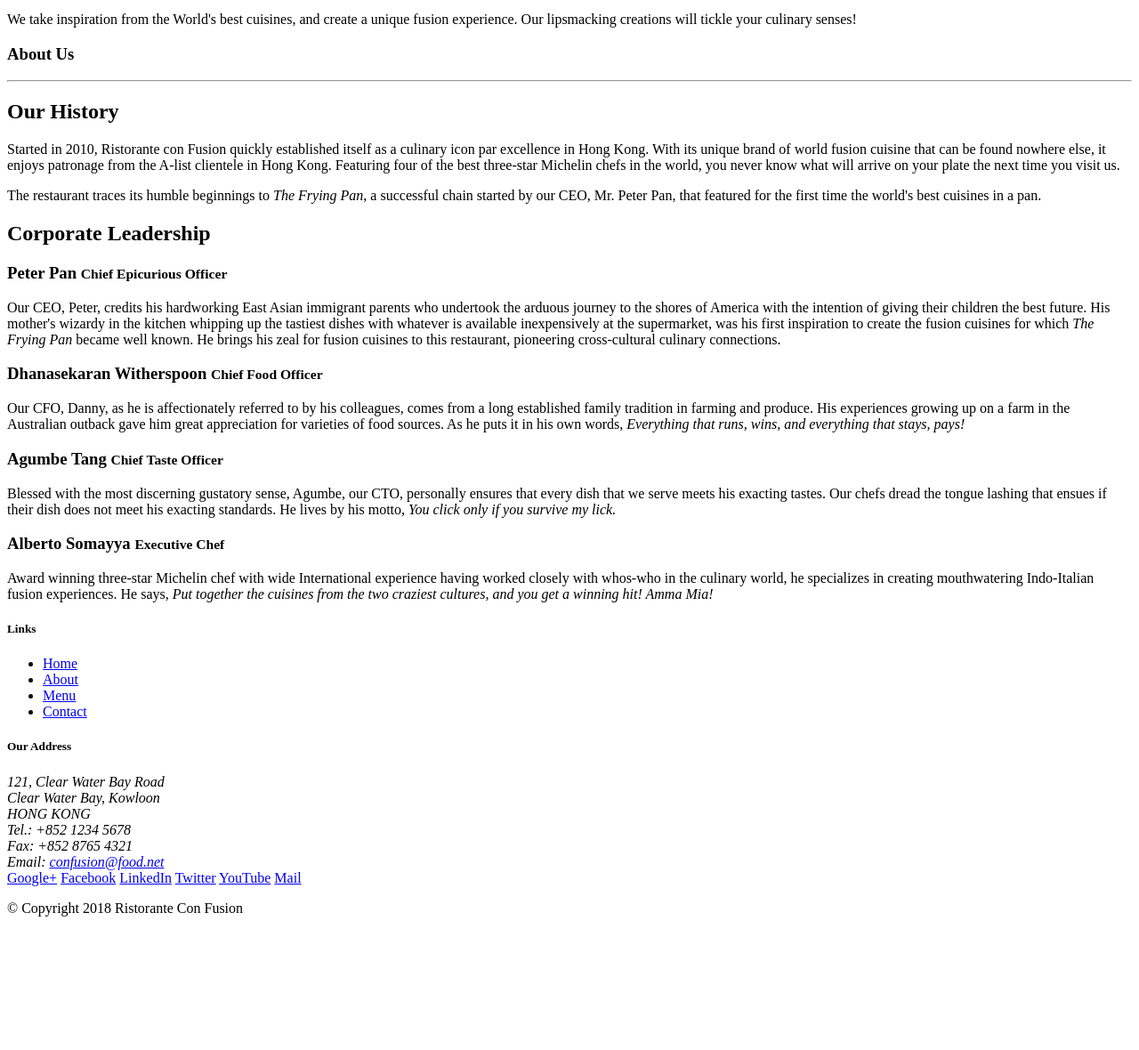
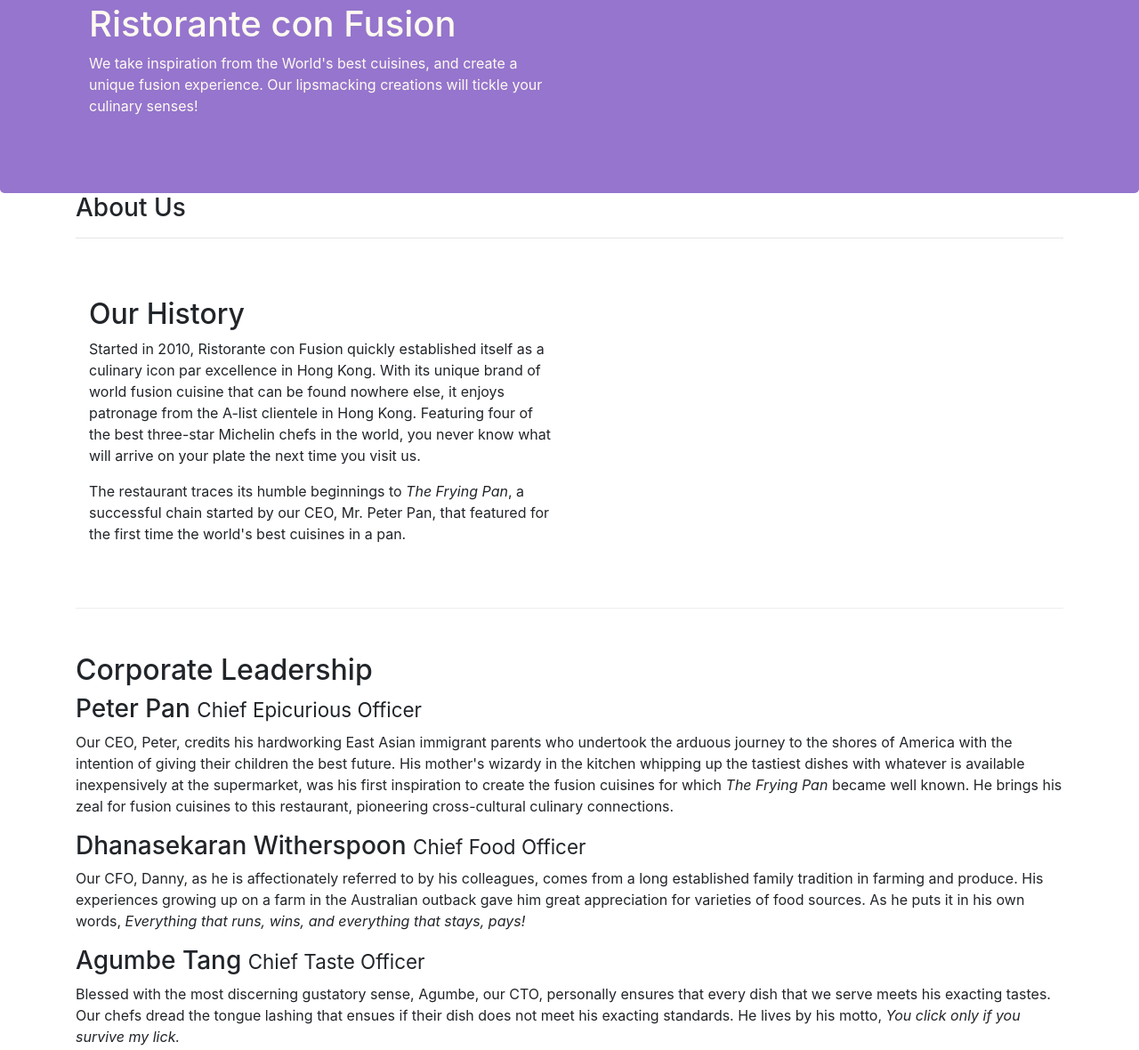
Before and after one commit to susxn/Confusion, a website: page aboutus.html in a window 1280 px wide. Shown: the part 67-1247 px from the top of the page at 89% size. Before the commit the page ends 1113 px from the top, so only its background shows below. Drawn offline with nearby package versions, Linux system fonts and the light colour scheme.

Commit message:
About us done

```diff
--- a/aboutus.html
+++ b/aboutus.html
@@ -2,7 +2,13 @@
 <html lang="en">
 
 <head>
+    <meta charset="utf-8">
+    <meta name="viewport" content="width=device-width, initial-scale=1, shrink-to-fit=no">
+    <meta http-equiv="x-ua-compatible" content="ie=edge">
 
+    <!-- Bootstrap CSS -->
+    <link rel="stylesheet" href="node_modules/bootstrap/dist/css/bootstrap.min.css">
+    <link href="css/aboutus.css" rel="stylesheet">
     <title>Ristorante Con Fusion: About Us</title>
 
 </head>
@@ -14,44 +20,67 @@
             <div class="row row-header">
                 <div class="col-12 col-sm-6">
                     <h1>Ristorante con Fusion</h1>
-                    <p>We take inspiration from the World's best cuisines, and create a unique fusion experience. Our lipsmacking creations will tickle your culinary senses!</p>
+                    <p>We take inspiration from the World's best cuisines, and create a unique fusion experience. Our
+                        lipsmacking creations will tickle your culinary senses!</p>
                 </div>
                 <div class="col-12 col-sm">
                 </div>
             </div>
         </div>
+
     </header>
 
-    <div>
-        <div>
-            <div>
+
+
+    <div class="container">
+        <div class="row row-header">
+            <div class="w-100">
                 <h3>About Us</h3>
                 <hr>
             </div>
         </div>
 
-        <div>
-            <div>
+        <div class="row row-content">
+            <div class="col col-sm-6 col-md-6 col-lg-6 col-xl-6">
                 <h2>Our History</h2>
-                <p>Started in 2010, Ristorante con Fusion quickly established itself as a culinary icon par excellence in Hong Kong. With its unique brand of world fusion cuisine that can be found nowhere else, it enjoys patronage from the A-list clientele in Hong Kong.  Featuring four of the best three-star Michelin chefs in the world, you never know what will arrive on your plate the next time you visit us.</p>
-                <p>The restaurant traces its humble beginnings to <em>The Frying Pan</em>, a successful chain started by our CEO, Mr. Peter Pan, that featured for the first time the world's best cuisines in a pan.</p>
-            </div>
-            <div>
+                <p>Started in 2010, Ristorante con Fusion quickly established itself as a culinary icon par excellence
+                    in Hong Kong. With its unique brand of world fusion cuisine that can be found nowhere else, it
+                    enjoys patronage from the A-list clientele in Hong Kong. Featuring four of the best three-star
+                    Michelin chefs in the world, you never know what will arrive on your plate the next time you visit
+                    us.</p>
+                <p>The restaurant traces its humble beginnings to <em>The Frying Pan</em>, a successful chain started by
+                    our CEO, Mr. Peter Pan, that featured for the first time the world's best cuisines in a pan.</p>
             </div>
         </div>
 
 
-        <div>
-            <div>
+        <div class="row row-content">
+            <div class="w-100">
                 <h2>Corporate Leadership</h2>
                 <h3>Peter Pan <small>Chief Epicurious Officer</small></h3>
-                <p>Our CEO, Peter, credits his hardworking East Asian immigrant parents who undertook the arduous journey to the shores of America with the intention of giving their children the best future. His mother's wizardy in the kitchen whipping up the tastiest dishes with whatever is available inexpensively at the supermarket, was his first inspiration to create the fusion cuisines for which <em>The Frying Pan</em> became well known. He brings his zeal for fusion cuisines to this restaurant, pioneering cross-cultural culinary connections.</p>
+                <p class="d-none d-sm-block">Our CEO, Peter, credits his hardworking East Asian immigrant parents who undertook the arduous
+                    journey to the shores of America with the intention of giving their children the best future. His
+                    mother's wizardy in the kitchen whipping up the tastiest dishes with whatever is available
+                    inexpensively at the supermarket, was his first inspiration to create the fusion cuisines for which
+                    <em>The Frying Pan</em> became well known. He brings his zeal for fusion cuisines to this
+                    restaurant, pioneering cross-cultural culinary connections.
+                </p>
                 <h3>Dhanasekaran Witherspoon <small>Chief Food Officer</small></h3>
-                <p>Our CFO, Danny, as he is affectionately referred to by his colleagues, comes from a long established family tradition in farming and produce. His experiences growing up on a farm in the Australian outback gave him great appreciation for varieties of food sources. As he puts it in his own words, <em>Everything that runs, wins, and everything that stays, pays!</em></p>
+                <p class="d-none d-sm-block">Our CFO, Danny, as he is affectionately referred to by his colleagues, comes from a long established
+                    family tradition in farming and produce. His experiences growing up on a farm in the Australian
+                    outback gave him great appreciation for varieties of food sources. As he puts it in his own words,
+                    <em>Everything that runs, wins, and everything that stays, pays!</em>
+                </p>
                 <h3>Agumbe Tang <small>Chief Taste Officer</small></h3>
-                <p>Blessed with the most discerning gustatory sense, Agumbe, our CTO, personally ensures that every dish that we serve meets his exacting tastes. Our chefs dread the tongue lashing that ensues if their dish does not meet his exacting standards. He lives by his motto, <em>You click only if you survive my lick.</em></p>
+                <p class="d-none d-sm-block">Blessed with the most discerning gustatory sense, Agumbe, our CTO, personally ensures that every dish
+                    that we serve meets his exacting tastes. Our chefs dread the tongue lashing that ensues if their
+                    dish does not meet his exacting standards. He lives by his motto, <em>You click only if you survive
+                        my lick.</em></p>
                 <h3>Alberto Somayya <small>Executive Chef</small></h3>
-                <p>Award winning three-star Michelin chef with wide International experience having worked closely with whos-who in the culinary world, he specializes in creating mouthwatering Indo-Italian fusion experiences. He says, <em>Put together the cuisines from the two craziest cultures, and you get a winning hit! Amma Mia!</em></p>
+                <p class="d-none d-sm-block">Award winning three-star Michelin chef with wide International experience having worked closely with
+                    whos-who in the culinary world, he specializes in creating mouthwatering Indo-Italian fusion
+                    experiences. He says, <em>Put together the cuisines from the two craziest cultures, and you get a
+                        winning hit! Amma Mia!</em></p>
             </div>
         </div>
 
@@ -99,6 +128,11 @@
         </div>
     </footer>
 
+    <!-- jQuery first, then Popper.js, then Bootstrap JS. -->
+    <script src="node_modules/jquery/dist/jquery.slim.min.js"></script>
+    <script src="node_modules/popper.js/dist/umd/popper.min.js"></script>
+    <script src="node_modules/bootstrap/dist/js/bootstrap.min.js"></script>
+
 </body>
 
 </html>
--- /dev/null
+++ b/css/aboutus.css
@@ -0,0 +1,30 @@
+.row-header{
+    margin:0px auto;
+    padding:0px;
+}
+
+.row-content {
+    margin:0px auto;
+    padding: 50px 0px 50px 0px;
+    border-bottom: 1px ridge;
+    min-height:400px;
+}
+
+.footer{
+    background-color: #D1C4E9;
+    margin:0px auto;
+    padding: 20px 0px 20px 0px;
+}
+
+.jumbotron {
+    padding:70px 30px 70px 30px;
+    margin:0px auto;
+    background: #9575CD ;
+    color:floralwhite;
+}
+
+address{
+    font-size:80%;
+    margin:0px;
+    color:#0f0f0f;
+}
--- /dev/null
+++ b/css/index.css
@@ -0,0 +1,31 @@
+
+.row-header{
+    margin:0px auto;
+    padding:0px;
+}
+
+.row-content {
+    margin:0px auto;
+    padding: 50px 0px 50px 0px;
+    border-bottom: 1px ridge;
+    min-height:400px;
+}
+
+.footer{
+    background-color: #D1C4E9;
+    margin:0px auto;
+    padding: 20px 0px 20px 0px;
+}
+
+.jumbotron {
+    padding:70px 30px 70px 30px;
+    margin:0px auto;
+    background: #9575CD ;
+    color:floralwhite;
+}
+
+address{
+    font-size:80%;
+    margin:0px;
+    color:#0f0f0f;
+}
```
Also changed, not shown: index.html (+32 -25 lines). Lines whose indentation alone changed are shown as unchanged.
